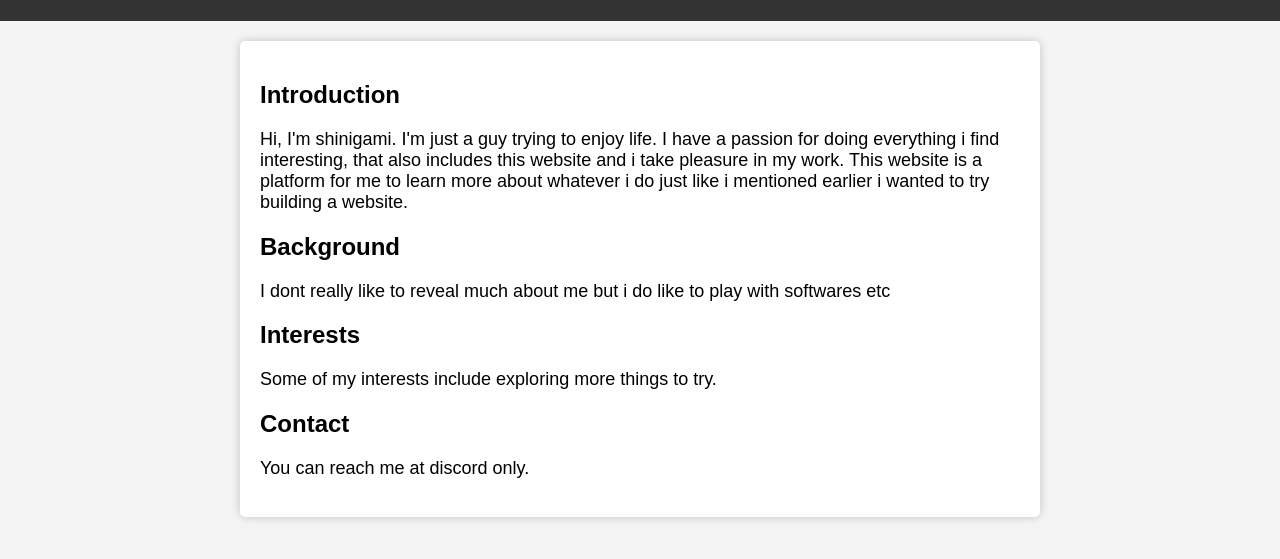
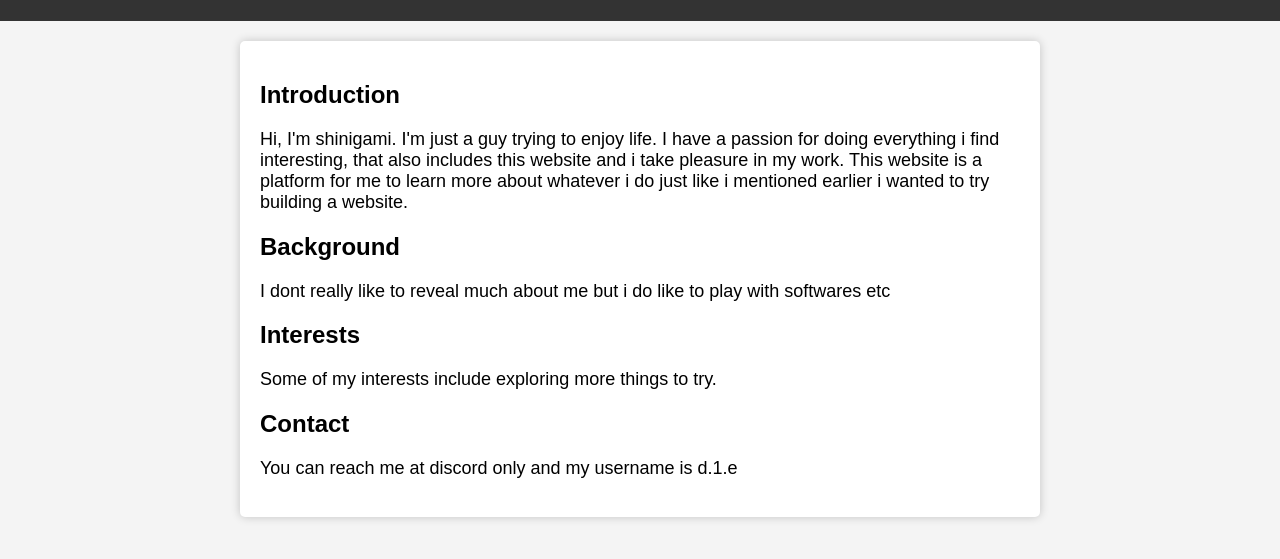
Before and after one commit to d-1-e/shinigami, a plain HTML site: page index.html in a window 1280 px wide. Shown: the part 99-658 px from the top of the page. Drawn offline with Linux system fonts and the light colour scheme.

Commit message:
Update index.html

```diff
--- a/index.html
+++ b/index.html
@@ -65,7 +65,7 @@
 
             <h2>Contact</h2>
             <p>
-                You can reach me at discord only.
+                You can reach me at discord only and my username is d.1.e
             </p>
         </div>
     </div>
```
